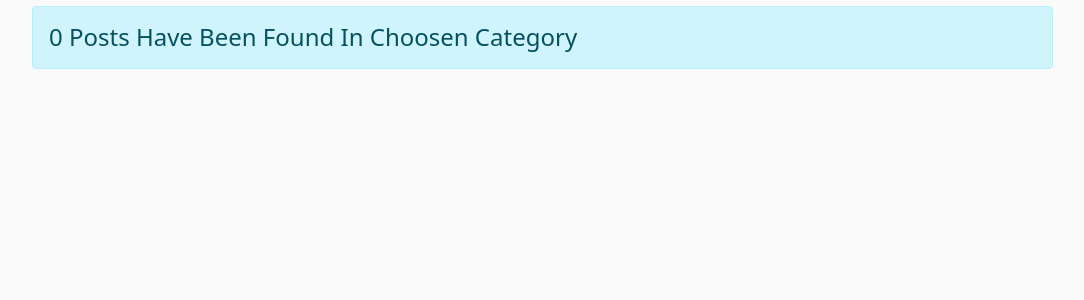
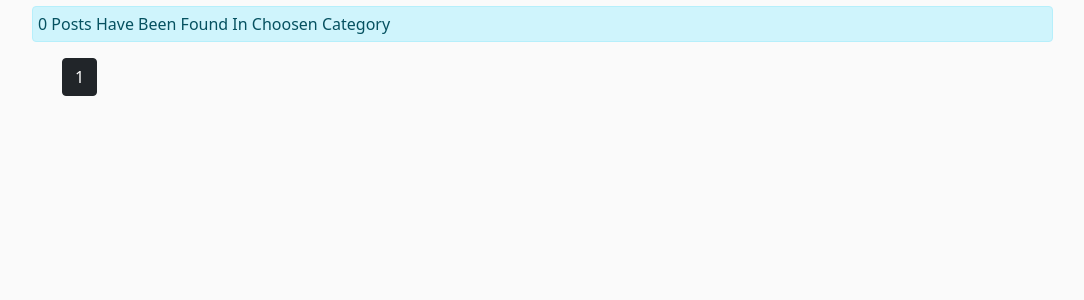
Before and after one commit to ramixix/QA_blog_with_django, a Django app: page /category/JAVA in a window 1280 px wide. Shown: the part 58-358 px from the top of the page, without its empty margins (50-1134 px from the left). Run offline with Django 3.2, Linux system fonts and the light colour scheme; data comes from the database, SQL or seed files in the repository.

Commit message:
after adding pagination to home page, here we also added pagination to the page that view posts that are in a specific categories

```diff
--- a/SoftSolution/blog/templates/blog/categories.html
+++ b/SoftSolution/blog/templates/blog/categories.html
@@ -3,13 +3,14 @@
 {% block title %}Categories Page {% endblock title %}
 
 {% block content %}
-    <h4 class="alert alert-info">{{ posts.count }} Posts Have Been Found In Choosen Category</h4>
-    {% for post in posts %}
+    <div class="alert alert-info" style="padding: 5px;">{{num_posts}} Post{{ num_posts|pluralize }} Have Been Found In Choosen Category</div>
+    <!-- <h4 class="alert alert-info">{{num_posts}} Post{{ num_posts|pluralize }} Have Been Found In Choosen Category</h4> -->
+    {% for post in page_obj %}
         <article class="media content-section">
-            <a href="{% url 'post-detail' post.id %}"><img class="rounded-circle article-img" ></a>
+            <a href="{% url 'post-detail' post.id %}"><img class="rounded-circle article-img" src="{{ post.author.profile.image.url }}" ></a>
             <div class="media-body">
             <div class="article-metadata">
-                <a class="" style="text-decoration: none; font-size: 25px;" href="#">{{ post.author }}</a>
+                <a class="" style="text-decoration: none; font-size: 25px;" href="{% url 'user-profile' post.author.username %}">{{ post.author }}</a>
                 <br>
                 <small class="text-muted">Date Posted : {{ post.date_posted | date:"F d, Y" }}</small><br>
                 <small class="text-muted">Category : {{ post.category }}</small>
@@ -23,4 +24,42 @@
         </article>
     {% endfor %}
 
-{% endblock %}
+    <div style="margin-left: 30px;">
+    {% if is_paginated %}
+
+        {% if page_obj.has_previous %}
+            <a class="btn btn-primary mb-4" href="?page=1">First</a>
+            <a class="btn btn-primary mb-4" style="margin-right: 5px;" href="?page={{ page_obj.previous_page_number }}">Previous</a>
+
+            {% for page in page_obj.paginator.page_range %}
+                {% if page == page_obj.number|add:"-4" %}
+                    <a class="btn btn-primary mb-4 disabled" href="#">...</a>
+                {% endif %}
+            {% endfor %}
+
+        {% endif %}
+
+
+
+        {% for page in page_obj.paginator.page_range %}
+            {% if page == page_obj.number %}
+                <a class="btn btn-dark  mb-4" href="?page={{page}}">{{page}}</a>
+
+            {% elif page > page_obj.number|add:"-4" and page < page_obj.number|add:"4" %}
+                <a class="btn btn-primary mb-4" href="?page={{page}}">{{page}}</a>
+            {% endif %}
+        {% endfor %}
+
+        {% if page_obj.has_next %}
+            {% for page in page_obj.paginator.page_range %}
+                {% if page == page_obj.number|add:"4" %}
+                    <a class="btn btn-primary mb-4 disabled" href="#">...</a>
+                {% endif %}
+            {% endfor %}
+            <a class="btn btn-primary mb-4" style="margin-left: 5px;" href="?page={{ page_obj.next_page_number }}">Next</a>
+            <a class="btn btn-primary mb-4" href="?page={{ page_obj.paginator.num_pages }}">Last</a>
+        {% endif %}
+
+    {% endif %}
+    </div>
+{% endblock content %}
--- a/SoftSolution/blog/views.py
+++ b/SoftSolution/blog/views.py
@@ -1,10 +1,13 @@
+from django.contrib.auth.models import User
+from .models import Post, Category
 from django.shortcuts import render, get_object_or_404
-from django.contrib.auth.models import User
-from .models import Post,Category
 from django.views.generic import ListView, CreateView, DetailView, UpdateView, DeleteView
 from django.contrib.auth.mixins import LoginRequiredMixin, UserPassesTestMixin
 from django.urls import reverse_lazy, reverse
 from .forms import PostCreateForm
+from django.core.paginator import Paginator
+from django.core.paginator import EmptyPage
+from django.core.paginator import PageNotAnInteger
 # Create your views here.
 
 class Homeview(ListView):
@@ -64,18 +67,29 @@ class CategoryView(UserPassesTestMixin, ListView):
     model = Post
     template_name = "blog/categories.html"
     ordering = ["-date_posted"]
+    paginate_by = 2
 
     def test_func(self):
         if (Category.objects.filter(name=self.kwargs.get('cat')).exists()):
             return True
         return False
 
-
     def get_context_data(self, *args, **kwargs):
         context = super(CategoryView, self).get_context_data(*args, **kwargs)
         posts = Post.objects.filter(category=self.kwargs.get('cat'))
+        num_posts = posts.count()
+        paginator = Paginator(posts, self.paginate_by)
+        page = self.request.GET.get('page')
 
-        context['posts'] = posts
+        try:
+            posts = paginator.page(page)
+        except PageNotAnInteger:
+            posts = paginator.page(1)
+        except EmptyPage:
+            posts = paginator.page(paginator.num_pages)
+
+        context['page_obj'] = posts
+        context['num_posts'] = num_posts
         return context
 
 class UserProfileView(ListView):
```
